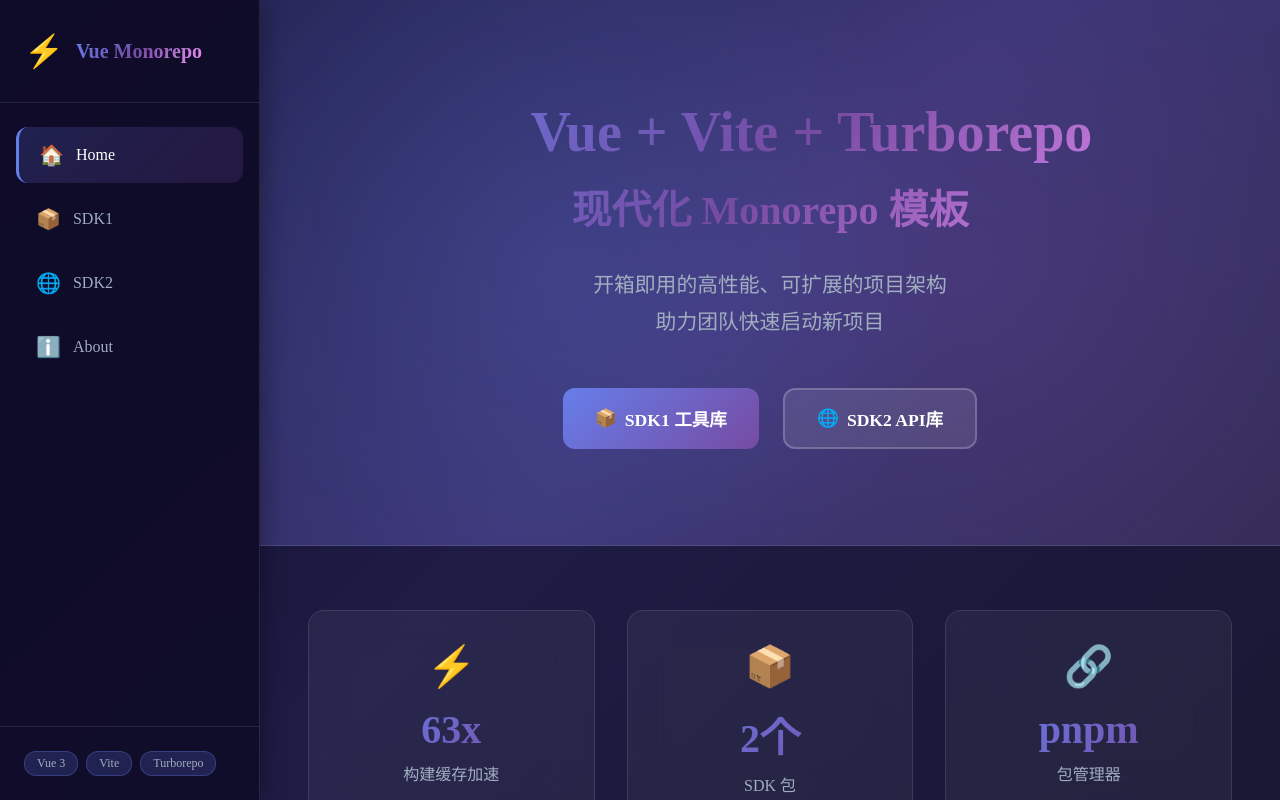
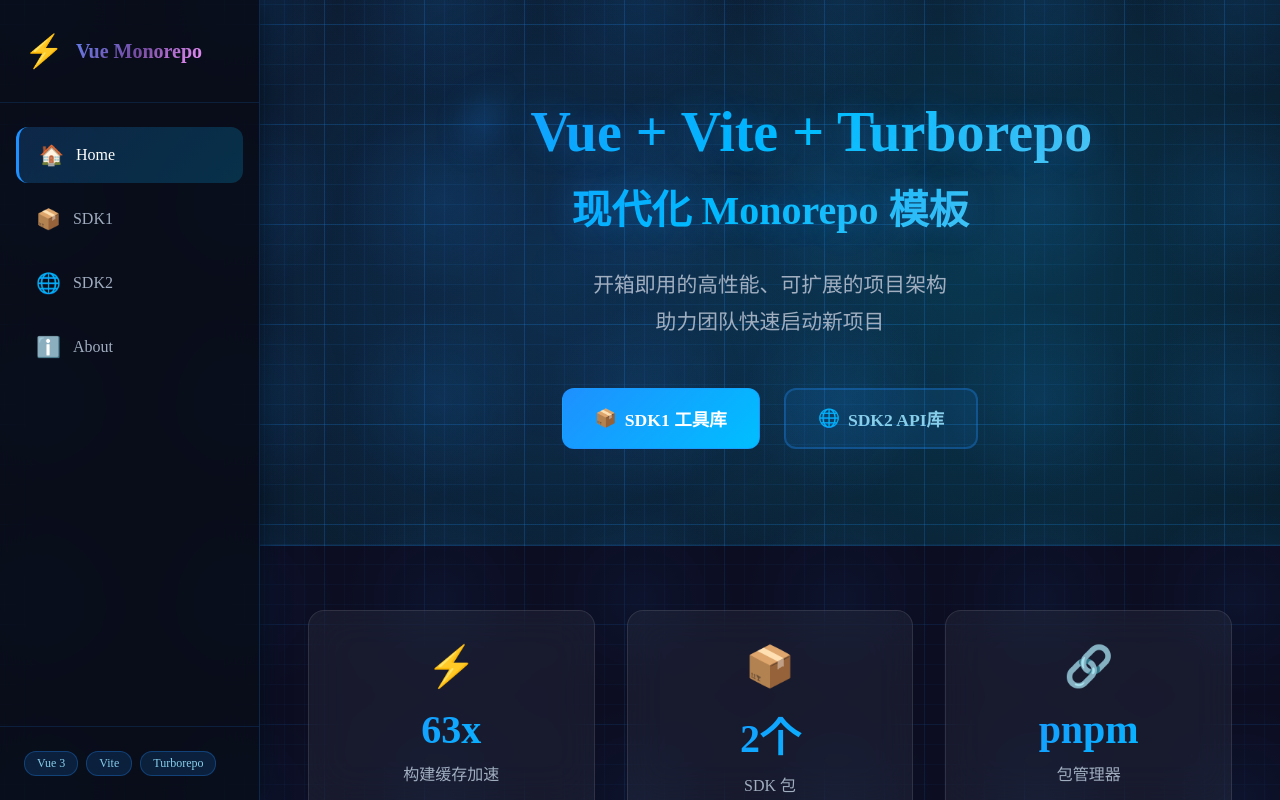
Before and after one commit to Sogrey/Vue-Vite-Monorepo, a Vue app in the folder apps/web/: page / in a window 1280 px wide. Built offline with nearby package versions, Linux system fonts and the light colour scheme; the HTML template or start-up script is replaced by a standard one.

Commit message:
feat: 科幻蓝图网格背景，蓝色主题

```diff
--- a/apps/web/src/App.vue
+++ b/apps/web/src/App.vue
@@ -92,12 +92,6 @@
 </style>
 
 <style scoped>
-#app {
-  display: flex;
-  min-height: 100vh;
-  background: linear-gradient(135deg, #0f0c29 0%, #302b63 50%, #24243e 100%);
-  overflow-x: hidden; /* 防止横向滚动 */
-}
 
 /* 显示/隐藏控制 */
 .desktop-only {
@@ -112,21 +106,21 @@
 .sidebar {
   width: 260px;
   min-width: 260px; /* 防止收缩 */
-  background: rgba(15, 12, 41, 0.95);
+  background: rgba(10, 14, 26, 0.85); /* 半透明背景 */
   backdrop-filter: blur(20px);
-  border-right: 1px solid rgba(255, 255, 255, 0.1);
+  border-right: 1px solid rgba(30, 144, 255, 0.2); /* 蓝色边框 */
   flex-direction: column;
   position: fixed;
   left: 0;
   top: 0;
   bottom: 0;
   z-index: 100;
-  box-shadow: 4px 0 20px rgba(0, 0, 0, 0.3);
+  box-shadow: 4px 0 20px rgba(0, 0, 0, 0.5), 0 0 30px rgba(30, 144, 255, 0.1); /* 添加蓝色光晕 */
 }
 
 .sidebar-header {
   padding: 2rem 1.5rem;
-  border-bottom: 1px solid rgba(255, 255, 255, 0.1);
+  border-bottom: 1px solid rgba(30, 144, 255, 0.15);
 }
 
 .logo {
@@ -201,8 +195,8 @@
 
 .nav-item.router-link-exact-active {
   color: #fff;
-  background: linear-gradient(135deg, rgba(102, 126, 234, 0.2) 0%, rgba(118, 75, 162, 0.2) 100%);
-  border-left: 3px solid #667eea;
+  background: linear-gradient(135deg, rgba(30, 144, 255, 0.2) 0%, rgba(0, 191, 255, 0.2) 100%);
+  border-left: 3px solid #1E90FF; /* 蓝色激活边框 */
 }
 
 .nav-icon {
@@ -218,7 +212,7 @@
 
 .sidebar-footer {
   padding: 1.5rem;
-  border-top: 1px solid rgba(255, 255, 255, 0.1);
+  border-top: 1px solid rgba(30, 144, 255, 0.15);
 }
 
 .tech-badge {
@@ -228,12 +222,12 @@
 }
 
 .tech-badge span {
-  background: rgba(102, 126, 234, 0.2);
-  color: #a0aec0;
+  background: rgba(30, 144, 255, 0.15);
+  color: #87CEEB; /* 天蓝色 */
   padding: 0.25rem 0.75rem;
   border-radius: 12px;
   font-size: 0.75rem;
-  border: 1px solid rgba(102, 126, 234, 0.3);
+  border: 1px solid rgba(30, 144, 255, 0.3);
 }
 
 /* ========== 桌面端：右侧内容区 ========== */
@@ -254,10 +248,10 @@
   left: 0;
   right: 0;
   z-index: 100;
-  background: rgba(15, 12, 41, 0.95);
+  background: rgba(10, 14, 26, 0.85); /* 半透明背景 */
   backdrop-filter: blur(20px);
-  border-bottom: 1px solid rgba(255, 255, 255, 0.1);
-  box-shadow: 0 2px 20px rgba(0, 0, 0, 0.3);
+  border-bottom: 1px solid rgba(30, 144, 255, 0.2);
+  box-shadow: 0 2px 20px rgba(0, 0, 0, 0.5), 0 0 30px rgba(30, 144, 255, 0.1);
 }
 
 .mobile-header-content {
@@ -291,8 +285,8 @@
 }
 
 .mobile-nav-item.router-link-exact-active {
-  color: #667eea;
-  background: rgba(102, 126, 234, 0.15);
+  color: #1E90FF;
+  background: rgba(30, 144, 255, 0.15);
 }
 
 .mobile-nav-item .nav-icon {
--- a/apps/web/src/assets/main.css
+++ b/apps/web/src/assets/main.css
@@ -6,3 +6,66 @@
   padding: 0;
   margin: 0;
 }
+
+/* 科幻蓝图网格背景 */
+#app {
+  /* 深色蓝图背景 */
+  background-color: #0a0e1a;
+
+  /* 多层网格叠加 */
+  background-image:
+    /* 主网格线 - 粗线 */
+    linear-gradient(rgba(30, 144, 255, 0.15) 1px, transparent 1px),
+    linear-gradient(90deg, rgba(30, 144, 255, 0.15) 1px, transparent 1px),
+
+    /* 次网格线 - 细线 */
+    linear-gradient(rgba(30, 144, 255, 0.08) 1px, transparent 1px),
+    linear-gradient(90deg, rgba(30, 144, 255, 0.08) 1px, transparent 1px),
+
+    /* 交叉点发光效果 */
+    radial-gradient(circle at 50% 50%, rgba(30, 144, 255, 0.1) 0%, transparent 70%);
+
+  /* 主网格尺寸 - 100px */
+  background-size:
+    100px 100px,
+    100px 100px,
+    20px 20px,
+    20px 20px,
+    200px 200px;
+
+  background-position:
+    -1px -1px,
+    -1px -1px,
+    -1px -1px,
+    -1px -1px,
+    center center;
+
+  /* 动画效果 - 缓慢移动 */
+  animation: gridMove 20s linear infinite;
+}
+
+@keyframes gridMove {
+  0% {
+    background-position:
+      -1px -1px,
+      -1px -1px,
+      -1px -1px,
+      -1px -1px,
+      center center;
+  }
+  100% {
+    background-position:
+      99px 99px,
+      99px 99px,
+      19px 19px,
+      19px 19px,
+      center center;
+  }
+}
+
+/* 全局文本渲染优化 */
+body {
+  -webkit-font-smoothing: antialiased;
+  -moz-osx-font-smoothing: grayscale;
+  text-rendering: optimizeLegibility;
+}
--- a/apps/web/src/views/HomeView.vue
+++ b/apps/web/src/views/HomeView.vue
@@ -198,8 +198,8 @@
 /* Hero 区域 */
 .hero-section {
   padding: 6rem 3rem;
-  background: linear-gradient(135deg, rgba(102, 126, 234, 0.2) 0%, rgba(118, 75, 162, 0.2) 100%);
-  border-bottom: 1px solid rgba(255, 255, 255, 0.1);
+  background: linear-gradient(135deg, rgba(30, 144, 255, 0.1) 0%, rgba(0, 191, 255, 0.1) 100%);
+  border-bottom: 1px solid rgba(30, 144, 255, 0.2);
   position: relative;
   overflow: hidden;
   width: 100%;
@@ -213,8 +213,8 @@
   left: 0;
   right: 0;
   bottom: 0;
-  background: radial-gradient(circle at 30% 50%, rgba(102, 126, 234, 0.2) 0%, transparent 50%),
-              radial-gradient(circle at 70% 50%, rgba(118, 75, 162, 0.2) 0%, transparent 50%);
+  background: radial-gradient(circle at 30% 50%, rgba(30, 144, 255, 0.15) 0%, transparent 50%),
+              radial-gradient(circle at 70% 50%, rgba(0, 191, 255, 0.15) 0%, transparent 50%);
   pointer-events: none;
 }
 
@@ -230,11 +230,12 @@
   font-size: 3.5rem;
   font-weight: 800;
   margin: 0 0 1.5rem 0;
-  background: linear-gradient(135deg, #667eea 0%, #764ba2 50%, #f093fb 100%);
+  background: linear-gradient(135deg, #1E90FF 0%, #00BFFF 50%, #87CEEB 100%);
   -webkit-background-clip: text;
   -webkit-text-fill-color: transparent;
   background-clip: text;
   line-height: 1.3;
+  text-shadow: 0 0 30px rgba(30, 144, 255, 0.3);
 }
 
 .title-icon {
@@ -283,25 +284,27 @@
 }
 
 .action-button.primary {
-  background: linear-gradient(135deg, #667eea 0%, #764ba2 100%);
+  background: linear-gradient(135deg, #1E90FF 0%, #00BFFF 100%);
   color: white;
+  border: 1px solid rgba(30, 144, 255, 0.5);
 }
 
 .action-button.primary:hover {
   transform: translateY(-3px);
-  box-shadow: 0 8px 25px rgba(102, 126, 234, 0.4);
+  box-shadow: 0 8px 25px rgba(30, 144, 255, 0.4), 0 0 20px rgba(30, 144, 255, 0.3);
 }
 
 .action-button.secondary {
-  background: rgba(255, 255, 255, 0.1);
-  color: white;
-  border: 2px solid rgba(255, 255, 255, 0.2);
+  background: rgba(30, 144, 255, 0.1);
+  color: #87CEEB;
+  border: 2px solid rgba(30, 144, 255, 0.3);
 }
 
 .action-button.secondary:hover {
-  background: rgba(255, 255, 255, 0.15);
-  border-color: rgba(255, 255, 255, 0.3);
+  background: rgba(30, 144, 255, 0.2);
+  border-color: rgba(30, 144, 255, 0.5);
   transform: translateY(-3px);
+  box-shadow: 0 0 20px rgba(30, 144, 255, 0.2);
 }
 
 /* 内容区域 */
@@ -355,8 +358,8 @@
 
 .stat-card:hover {
   transform: translateY(-5px);
-  border-color: rgba(102, 126, 234, 0.5);
-  box-shadow: 0 8px 32px rgba(102, 126, 234, 0.3);
+  border-color: rgba(30, 144, 255, 0.5);
+  box-shadow: 0 8px 32px rgba(30, 144, 255, 0.3), 0 0 20px rgba(30, 144, 255, 0.2);
 }
 
 .stat-icon {
@@ -367,7 +370,7 @@
 .stat-value {
   font-size: 2.5rem;
   font-weight: 800;
-  background: linear-gradient(135deg, #667eea 0%, #764ba2 100%);
+  background: linear-gradient(135deg, #1E90FF 0%, #00BFFF 100%);
   -webkit-background-clip: text;
   -webkit-text-fill-color: transparent;
   background-clip: text;
@@ -402,8 +405,8 @@
 
 .feature-card:hover {
   transform: translateY(-5px);
-  border-color: rgba(102, 126, 234, 0.5);
-  box-shadow: 0 8px 32px rgba(102, 126, 234, 0.3);
+  border-color: rgba(30, 144, 255, 0.5);
+  box-shadow: 0 8px 32px rgba(30, 144, 255, 0.3), 0 0 20px rgba(30, 144, 255, 0.2);
 }
 
 .feature-icon {
@@ -464,7 +467,7 @@
 }
 
 .tech-version {
-  color: #667eea;
+  color: #1E90FF;
   font-size: 0.85rem;
 }
 
@@ -524,7 +527,7 @@
 .step-number {
   width: 60px;
   height: 60px;
-  background: linear-gradient(135deg, #667eea 0%, #764ba2 100%);
+  background: linear-gradient(135deg, #1E90FF 0%, #00BFFF 100%);
   border-radius: 50%;
   display: flex;
   align-items: center;
@@ -533,6 +536,7 @@
   font-weight: 800;
   color: white;
   margin: 0 auto 1.5rem;
+  box-shadow: 0 0 20px rgba(30, 144, 255, 0.4);
 }
 
 .step-card h3 {
@@ -543,13 +547,13 @@
 }
 
 .step-card code {
-  background: rgba(102, 126, 234, 0.2);
-  color: #f093fb;
+  background: rgba(30, 144, 255, 0.15);
+  color: #87CEEB;
   padding: 0.5rem 1rem;
   border-radius: 8px;
   font-family: 'Courier New', monospace;
   font-size: 0.95rem;
-  border: 1px solid rgba(102, 126, 234, 0.3);
+  border: 1px solid rgba(30, 144, 255, 0.3);
   display: inline-block;
 }
 
```
